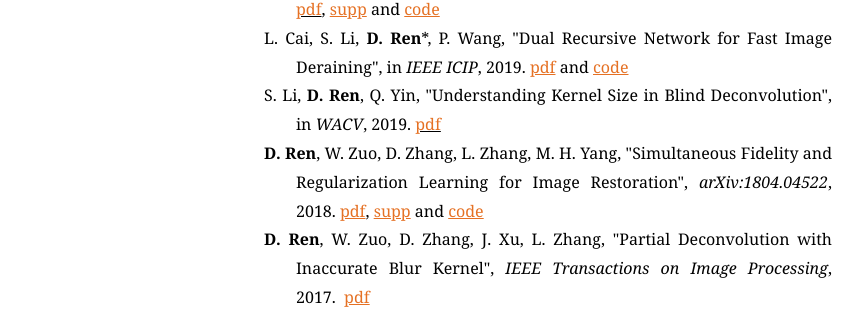
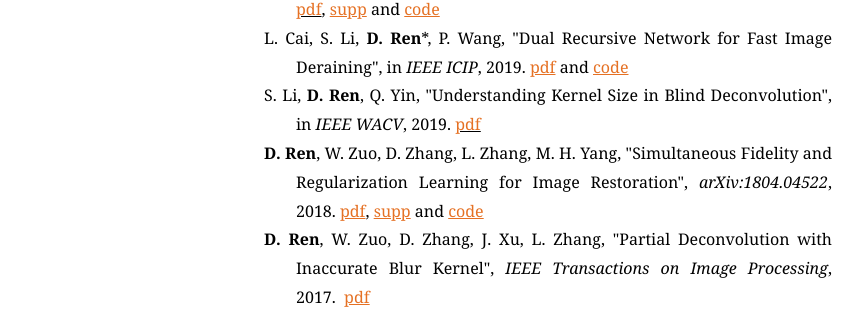
Before and after one commit to csdwren/csdwren.github.io, a Jekyll site: the page built from index.html, in a window 1280 px wide. Shown: the part 671-980 px from the top of the page, without its empty margins (208-1072 px from the left). Built offline with Jekyll 4.4.1, drawn with Linux system fonts in a browser that asks for light colours; some web fonts are replaced.

Commit message:
Update index.html

```diff
--- a/index.html
+++ b/index.html
@@ -24,7 +24,7 @@
           <div align="justify">L. Cai, S. Li, <strong>D. Ren</strong>*, P. Wang, &quot;Dual Recursive Network for Fast Image Deraining&quot;</a>, in <em>IEEE ICIP</em>, 2019. <a href="papers/DRN.pdf"><u>pdf</u></a> and <a href="https://github.com/csdwren/DRN"><u>code</u></a></div>
         </li>
         <li>
-          <div align="justify"> S. Li, <strong>D. Ren</strong>, Q. Yin, &quot;Understanding Kernel Size in Blind Deconvolution&quot;</a>, in <em>WACV</em>, 2019. <u><a href="papers/Understanding Kernel Size in Blind Deconvolution.pdf">pdf</a></u></div>
+          <div align="justify"> S. Li, <strong>D. Ren</strong>, Q. Yin, &quot;Understanding Kernel Size in Blind Deconvolution&quot;</a>, in <em>IEEE WACV</em>, 2019. <u><a href="papers/Understanding Kernel Size in Blind Deconvolution.pdf">pdf</a></u></div>
         </li>
         <li>
           <div align="justify"><strong>D. Ren</strong>, W. Zuo, D. Zhang, L. Zhang, M. H. Yang, &quot;Simultaneous Fidelity and Regularization Learning for Image Restoration&quot;</a>,  <em>arXiv:1804.04522</em>, 2018. <a href="https://arxiv.org/abs/1804.04522"><u>pdf</u></a>, <a href="papers/sfarl_supp.pdf"><u>supp</u></a> and <a href="https://github.com/csdwren/sfarl"><u>code</u></a></div>
```
